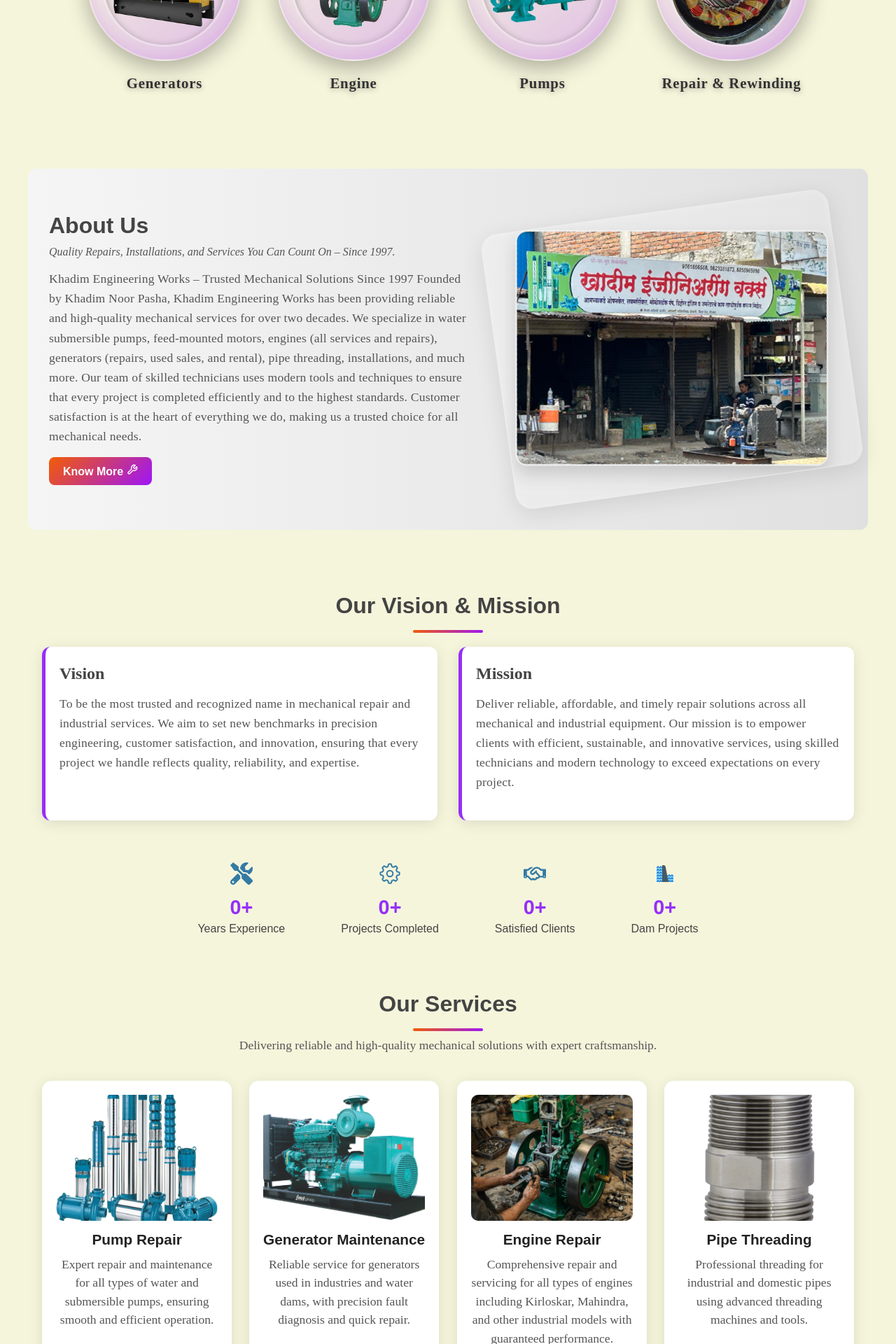
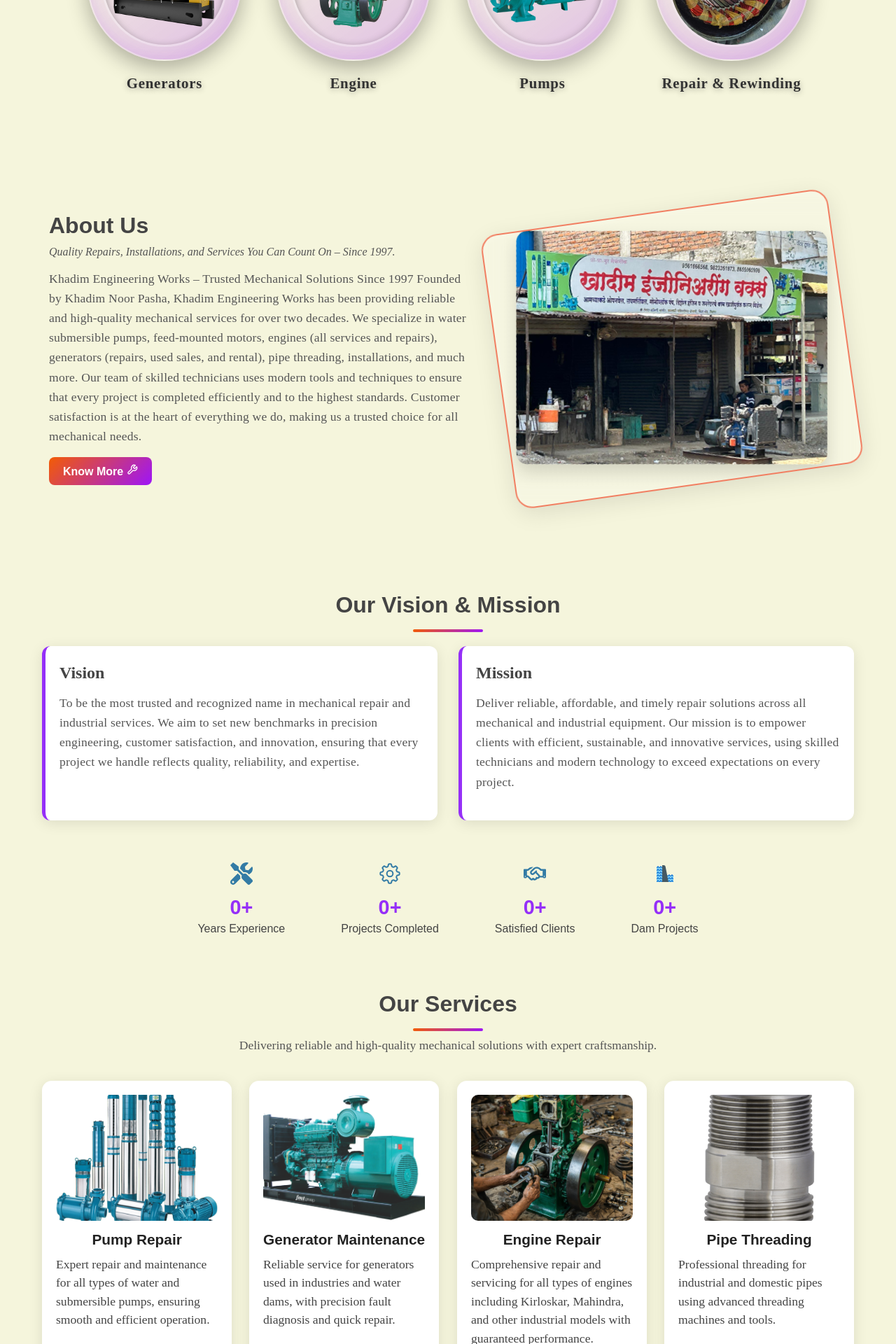
Before and after one commit to khadimtaher/khadimmachinery, a React (Vite) app: page / in a window 1280 px wide. Shown: the part 880-2800 px from the top of the page at 70% size. Built offline with nearby package versions, Linux system fonts and the light colour scheme; a web font is replaced by a local one.

Commit message:
Removed the border of home page slider

```diff
--- a/src/Pages/Home/Home.module.css
+++ b/src/Pages/Home/Home.module.css
@@ -9,7 +9,6 @@
     /* Zyada lamba na bane */
     overflow: hidden;
     margin: 0 auto;
-    border-radius: 0 0 24px 24px;
     box-shadow: 0 20px 60px rgba(0, 0, 0, 0.3);
 }
 
@@ -330,7 +329,7 @@
     flex-wrap: wrap;
     justify-content: center;
     align-items: center;
-    background: linear-gradient(to right, #f5f5f5, #e0e0e0);
+    /* background: linear-gradient(to right, #f5f5f5, #e0e0e0); */
     padding: 60px 20px;
     gap: 40px;
     border-radius: 12px;
@@ -421,28 +420,7 @@ background: linear-gradient(135deg, #f35c04, #9d15f8);
     transition: all 0.4s cubic-bezier(0.25, 0.8, 0.25, 1);
     transform: rotate(-8deg) perspective(1000px);
     z-index: 1;
-}
-
-/* Animated Gradient Border (Modern Touch) */
-.aboutImage::before {
-    content: '';
-    position: absolute;
-    top: -4px;
-    left: -4px;
-    right: -4px;
-    bottom: -4px;
-    border-radius: 28px;
-    background: conic-gradient(from 0deg,
-            #8b5cf6, #ec4899, #3b82f6, #10b981, #f59e0b, #8b5cf6);
-    background-size: 300% 300%;
-    z-index: -1;
-    animation: borderSpin 8s linear infinite;
-    opacity: 0;
-    transition: opacity 0.4s ease;
-}
-
-.aboutImage:hover::before {
-    opacity: 1;
+    border: 2px solid rgb(241, 126, 97);
 }
 
 /* Image Styling */
@@ -454,7 +432,8 @@ background: linear-gradient(135deg, #f35c04, #9d15f8);
     transform: rotate(8deg) scale(1.02);
     transition: all 0.5s ease;
     box-shadow: 0 12px 24px rgba(0, 0, 0, 0.15);
-    border: 2px solid rgba(255, 255, 255, 0.3);
+
+
 }
 
 /* Hover Effects */
@@ -463,6 +442,7 @@ background: linear-gradient(135deg, #f35c04, #9d15f8);
     box-shadow:
         0 20px 40px rgba(0, 0, 0, 0.15),
         inset 0 2px 12px rgba(255, 255, 255, 0.3);
+
 }
 
 .aboutImage:hover img {
@@ -667,9 +647,10 @@ background: linear-gradient(135deg, #f35c04, #9d15f8);
 }
 
 .card p {
-    color: #555;
+    color: #444;
     font-size: 1.1rem;
     line-height: 1.5;
+    text-align: start;
 
 }
 
@@ -751,10 +732,6 @@ background: linear-gradient(135deg, #f35c04, #9d15f8);
         font-size: 1.5rem;
     }
 
-    .card p {
-        font-size: 1.2rem;
-
-    }
 
     .viewMoreBtn {
         padding: 8px 20px;
```
